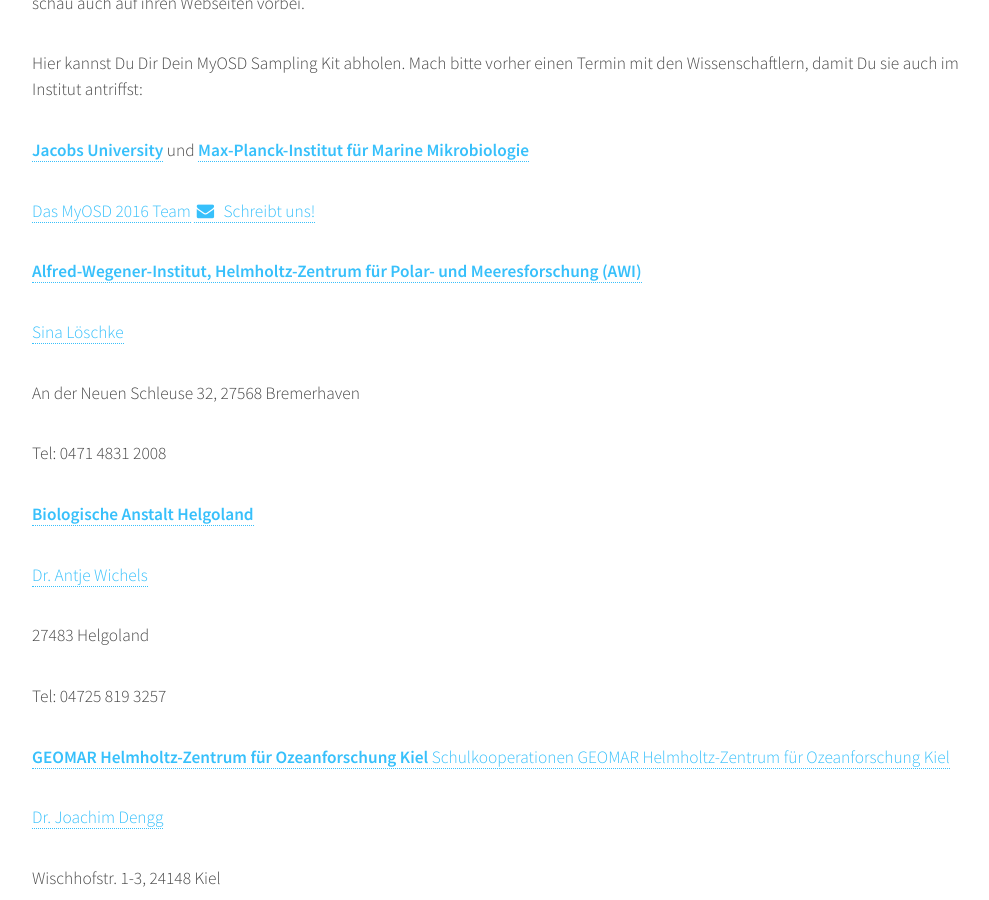
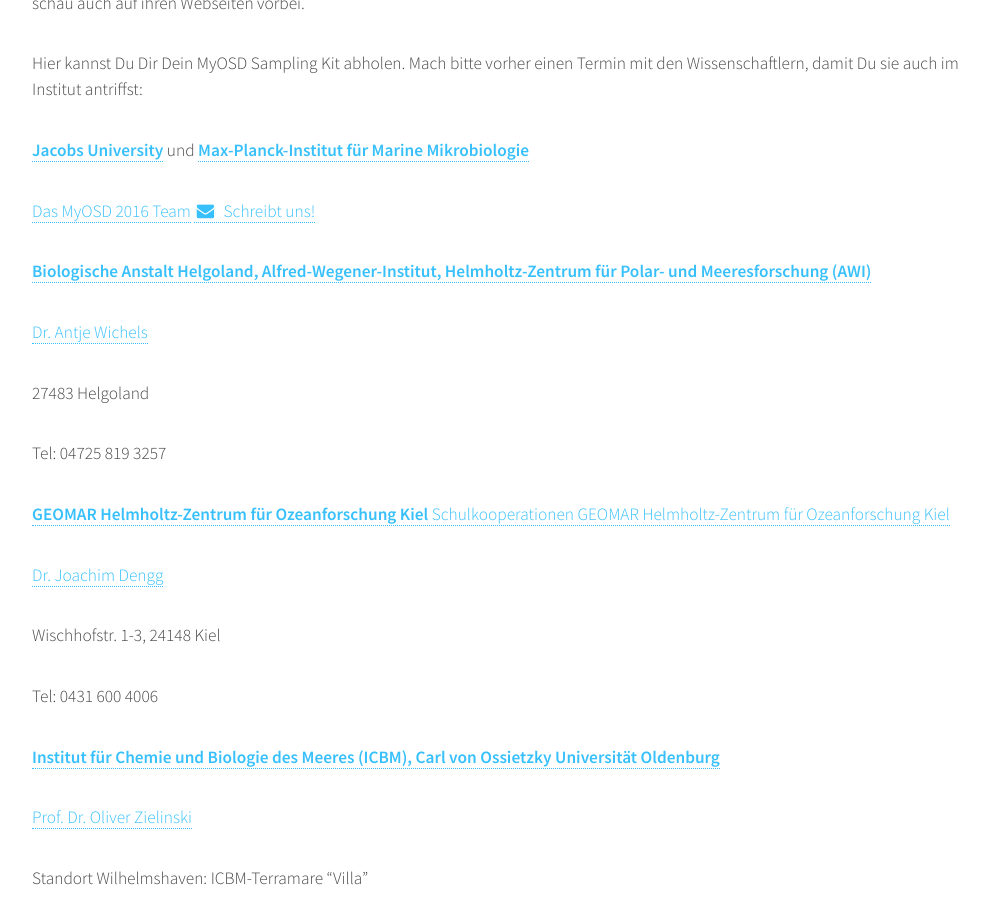
Before and after one commit to myosd/myosd.github.io, a Jekyll site: the page built from mitmachen/hubs/index.md, in a window 1280 px wide and 900 px high, scrolled down 324 px. Shown: the whole window, without its empty margins (128-1117 px from the left). Built offline with Jekyll 4.4.1, drawn with Linux system fonts in a browser that asks for light colours.

Commit message:
Updated index.md

```diff
--- a/mitmachen/hubs/index.md
+++ b/mitmachen/hubs/index.md
@@ -14,16 +14,7 @@ Hier kannst Du Dir Dein MyOSD Sampling Kit abholen. Mach bitte vorher einen Term
 [Das MyOSD 2016 Team](/team)
 <a href="mailto:myosd-contact@microb3.eu"><i class="fa fa-envelope fa-fw"></i>&nbsp; Schreibt uns!</a>
 
-[**Alfred-Wegener-Institut, Helmholtz-Zentrum für Polar- und Meeresforschung (AWI)**](https://www.awi.de)
-
-[Sina Löschke](https://www.awi.de/ueber-uns/organisation/mitarbeiter/sina-loeschke.html)
-
-An der Neuen Schleuse 32,
-27568 Bremerhaven
-
-Tel: 0471 4831 2008
-
-[**Biologische Anstalt Helgoland**](https://www.awi.de/ueber-uns/standorte/helgoland.html)
+[**Biologische Anstalt Helgoland, Alfred-Wegener-Institut, Helmholtz-Zentrum für Polar- und Meeresforschung (AWI)**](https://www.awi.de/ueber-uns/standorte/helgoland.html)
 
 [Dr. Antje Wichels](https://www.awi.de/ueber-uns/organisation/mitarbeiter/antje-wichels.html)
 
```
